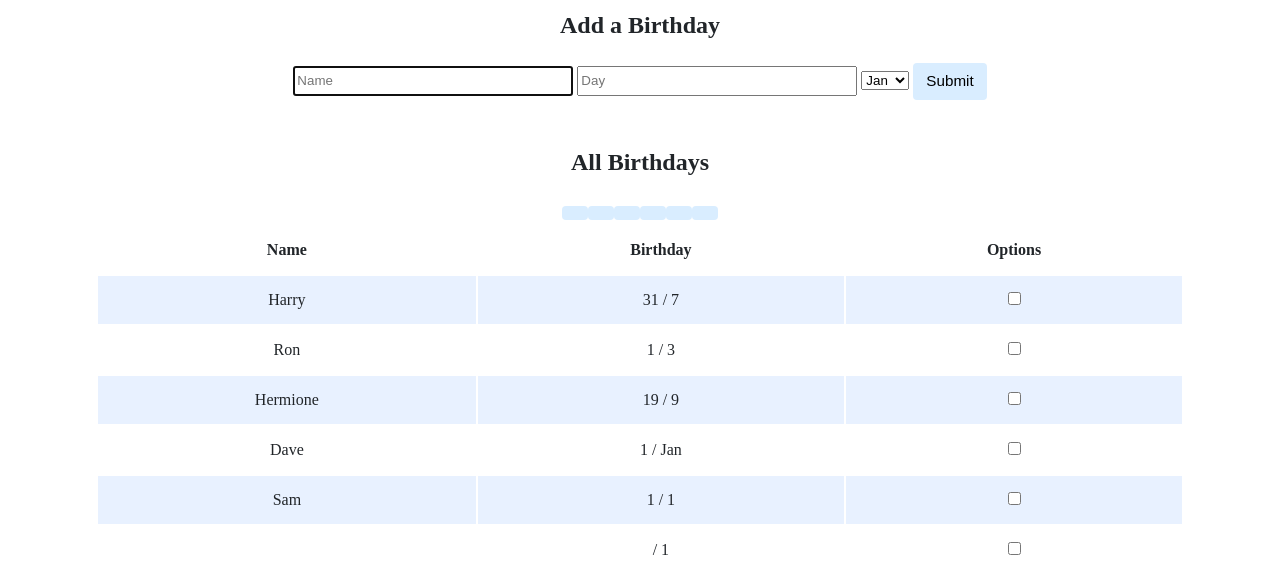
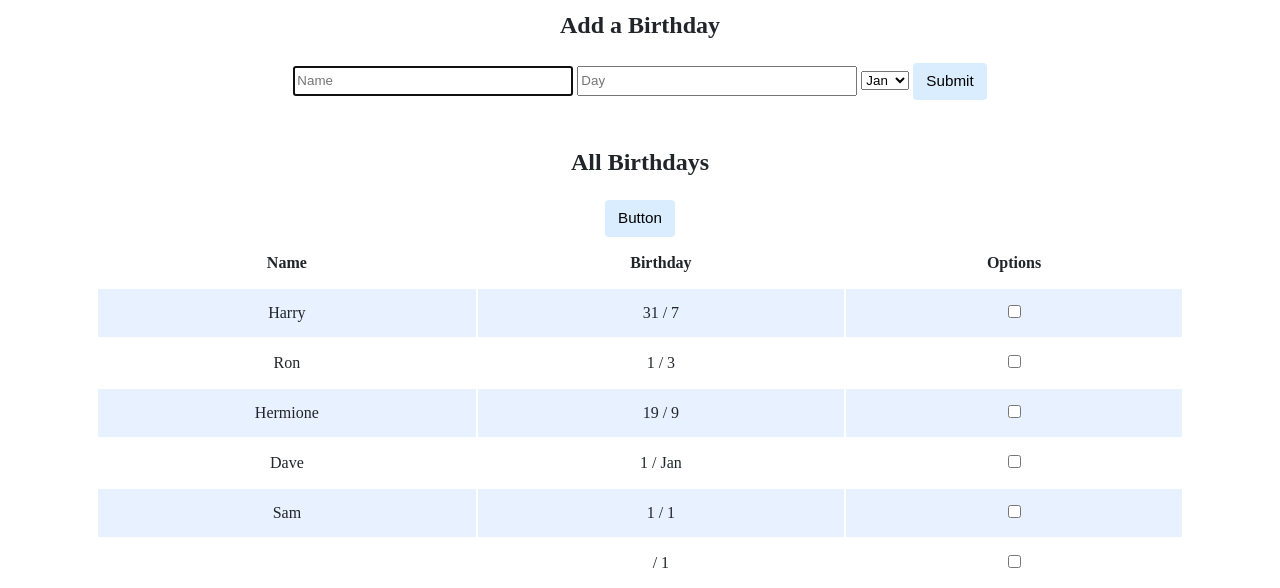
Before and after one commit to kiwiroberson/CS50, a Flask app: page / in a window 1280 px wide. Shown: the part 253-841 px from the top of the page. Before the commit the page ends 808 px from the top, so only its background shows below. Run offline with Flask 3, Linux system fonts and the light colour scheme; data comes from the database, SQL or seed files in the repository; some libraries are stand-ins or nearby versions.

Commit message:
Sun, Sep 17, 2023, 7:43 PM +01:00

```diff
--- a/week9/birthdays/templates/index.html
+++ b/week9/birthdays/templates/index.html
@@ -50,18 +50,18 @@
                             <th>Options</tr>
                         </tr>
                     </thead>
+                    <form>
                     <tbody>
                         {% for person in people %}
-                            <form>
                             <tr>
                                 <td>{{ person.name }}</td>
                                 <td>{{ person.day }} / {{ person.month }}</td>
                                 <td><input type="checkbox"></td>
                             </tr>
-                            <button type="submit"></button>
-                            </form>
                         {% endfor %}
                     </tbody>
+                    <button type="submit">Button</button>
+                    </form>
                 </table>
             </div>
         </div>
```
